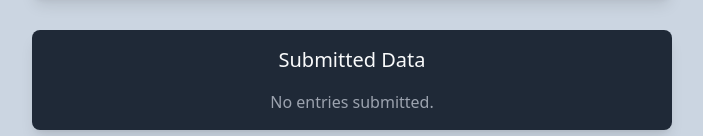
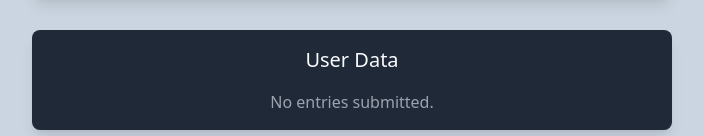
Before and after one commit to DarshanPro123/reactRedix_toolkit_Example, a React (Vite) app in the folder 2nd_Redux_FormExample/: page / in a window 1280 px wide. Shown: the part 438-574 px from the top of the page, without its empty margins (288-991 px from the left). Built offline with nearby package versions, Linux system fonts and the light colour scheme.

Commit message:
Add all data

```diff
--- a/2nd_Redux_FormExample/src/App.jsx
+++ b/2nd_Redux_FormExample/src/App.jsx
@@ -136,7 +136,7 @@ function App() {
 
       {/* Display All Submitted Data */}
       <div className="mt-8 w-11/12 md:w-6/12 p-4 bg-gray-800 rounded-lg shadow-lg">
-        <h2 className="text-xl text-center mb-4">Submitted Data</h2>
+        <h2 className="text-xl text-center mb-4">User Data</h2>
         {entries.length > 0 ? (
           entries.map((entry, index) => (
             <div
```
